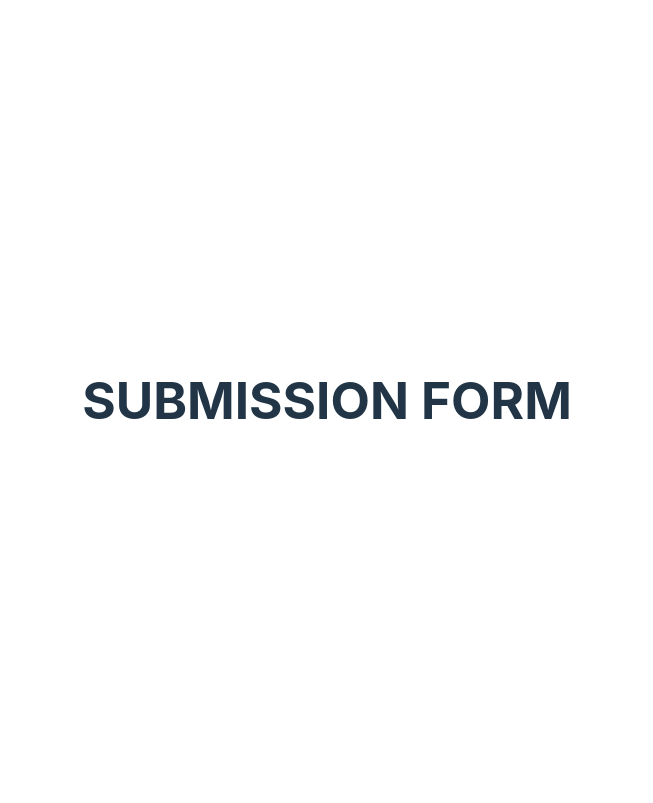
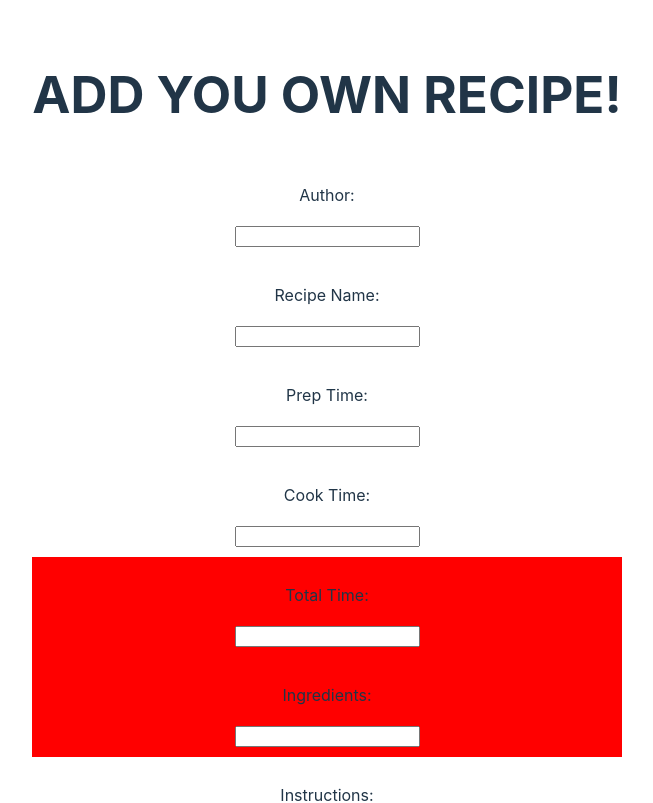
Before and after one commit to AlexThiry/MyRecipeWebsite, a React (Vite) app: page /AddYourOwn in a window 1280 px wide. Shown: the top 803 px of the page, without its empty margins (313-966 px from the left). Built offline with nearby package versions, Linux system fonts and the light colour scheme.

Commit message:
feat: backbones of submission form

```diff
--- a/src/pages/HomePage/components/Header.tsx
+++ b/src/pages/HomePage/components/Header.tsx
@@ -7,7 +7,7 @@ const Header = () => {
         <div className="headerContainer">
             {tabs.map(tab => tab == "Image" ? <a key={tab} href="index.html"><img className="logo" src="src/images/Logos/AT Recipes-logos_transparent.png" alt="Cooking hat logo" /></a>
             :
-            <a href={`/${tab.replace(/\s+/g, '')}`}><button className={`headerBtn ${tab}`} key={tab}>{tab}</button></a>)}
+            <a key={tab} href={`/${tab.replace(/\s+/g, '')}`}><button className={`headerBtn ${tab}`}>{tab}</button></a>)}
         </div>
     );
 }
--- a/src/pages/SubmissionFormPage/SubmissionForm.css
+++ b/src/pages/SubmissionFormPage/SubmissionForm.css
@@ -0,0 +1,16 @@
+.submissionFormContainer {
+    position: relative;
+    overflow-y: scroll;
+}
+
+.field {
+    padding: 10px;
+}
+
+.field.Ingredients {
+    background-color: red;
+}
+
+.field.TotalTime {
+    background-color: red;
+}
--- a/src/pages/SubmissionFormPage/SubmissionForm.tsx
+++ b/src/pages/SubmissionFormPage/SubmissionForm.tsx
@@ -1,8 +1,18 @@
 import './SubmissionForm.css'
 
 const SumbissionForm = () => {
+    const fields = ["Author", "Recipe Name", "Prep Time", "Cook Time", "Total Time","Ingredients", "Instructions", "Tags"]
     return (
-        <h1>SUBMISSION FORM</h1>
+        <div className='submissionFormContainer'>
+            <h1>ADD YOU OWN RECIPE!</h1>
+            {fields.map(field =>
+                <div className={`field ${field.replace(/\s+/g, '')}`} key={field}>
+                    <p>{`${field}:`}</p>
+                    <input type="text" />
+                </div>
+            )}
+            <button>SUBMIT!</button>
+        </div>
     );
 }
 
```
